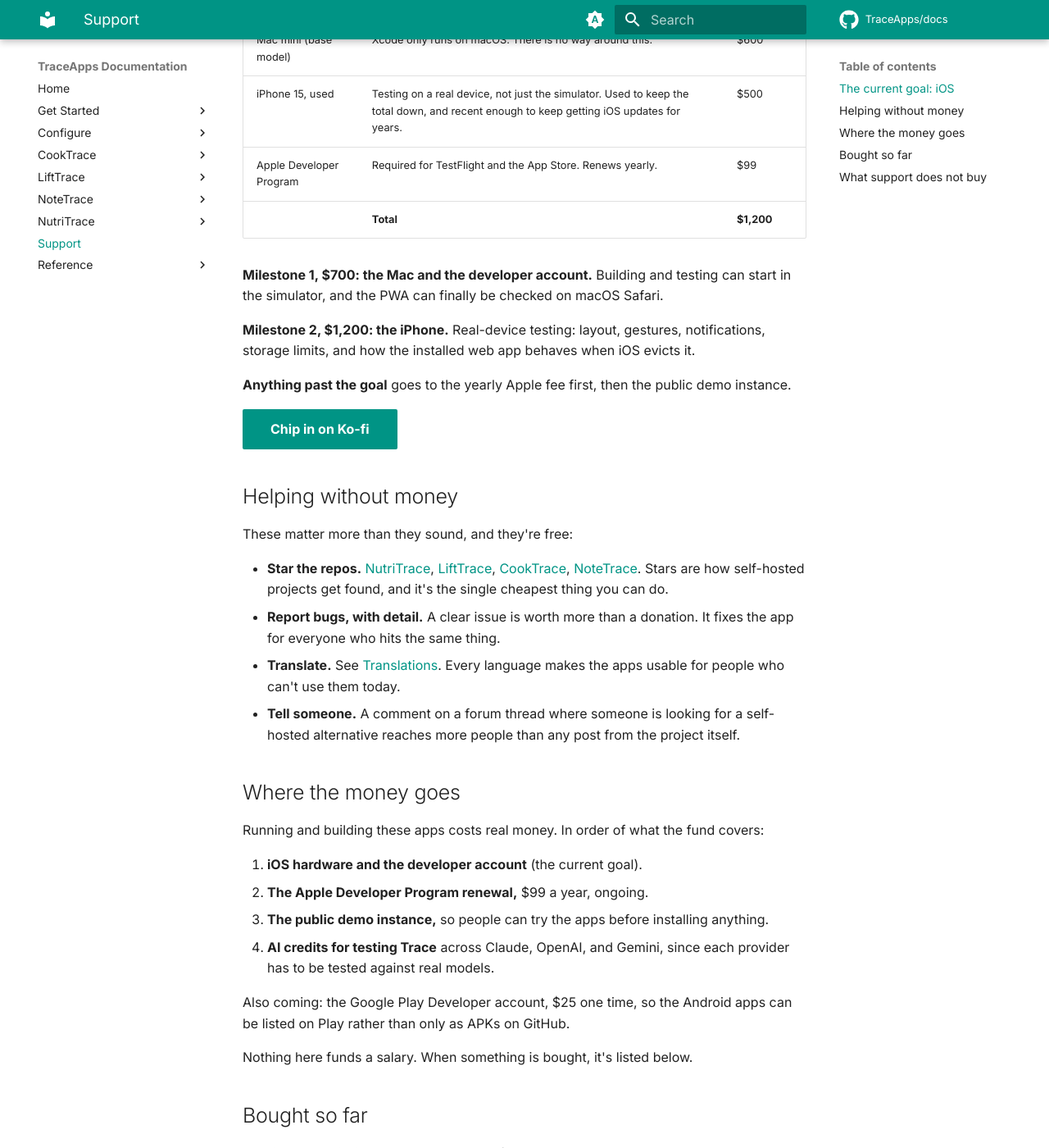
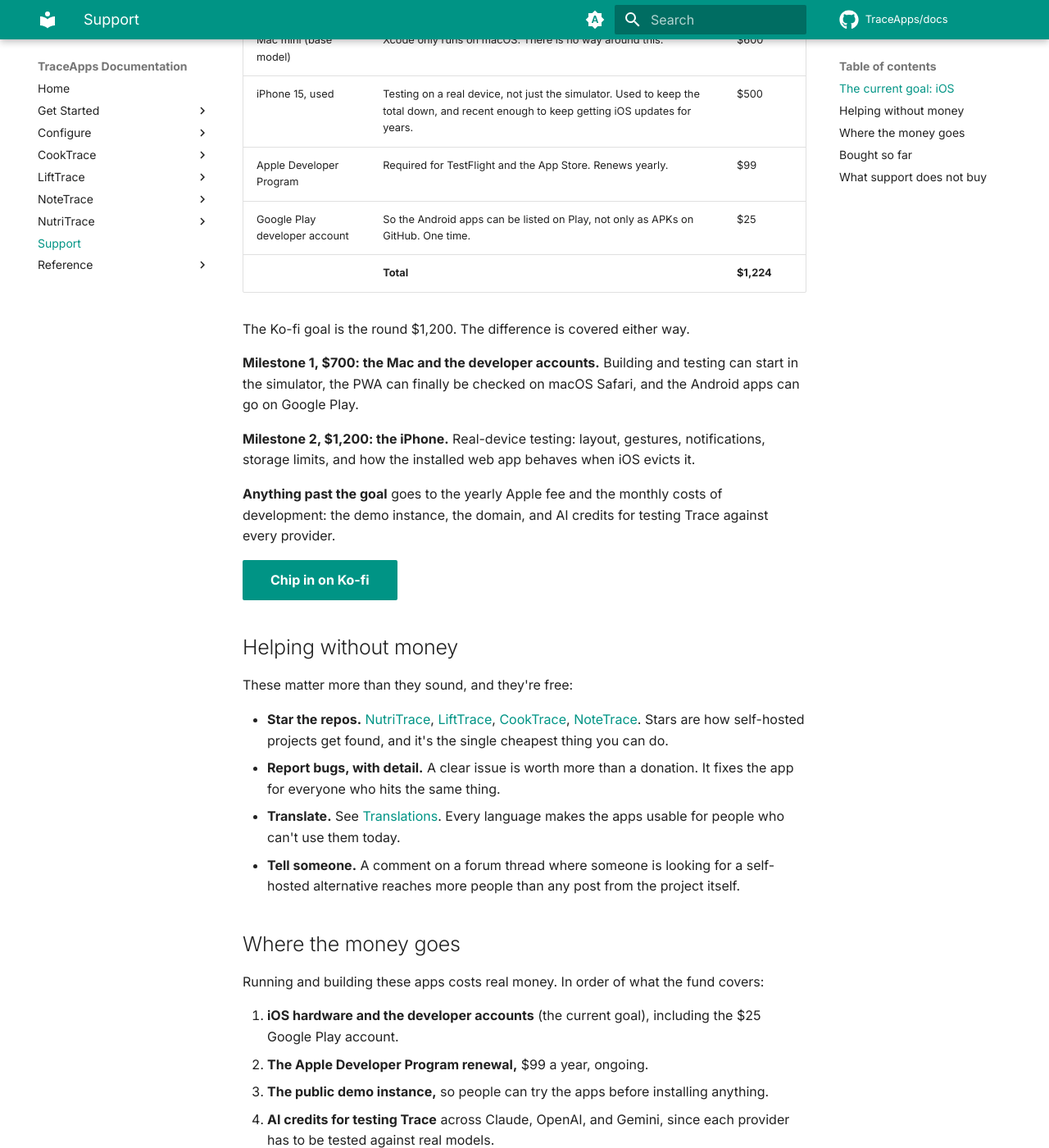
Before and after one commit to TraceApps/docs, an MkDocs documentation site: the page built from docs/support.md, in a window 1280 px wide and 1400 px high, scrolled down 501 px. Shown: the whole window at 82% size. Built offline with MkDocs 1.6.1 and Material for MkDocs 9.7.7, drawn with Linux system fonts in a browser that asks for light colours; comment, search, counter and statistics services are not loaded.

Commit message:
Support page: the Play account is part of the goal

```diff
--- a/docs/support.md
+++ b/docs/support.md
@@ -13,13 +13,16 @@ None of the Trace apps run properly on an iPhone. The web app works in Safari, b
 | Mac mini (base model) | Xcode only runs on macOS. There is no way around this. | $600 |
 | iPhone 15, used | Testing on a real device, not just the simulator. Used to keep the total down, and recent enough to keep getting iOS updates for years. | $500 |
 | Apple Developer Program | Required for TestFlight and the App Store. Renews yearly. | $99 |
-| | **Total** | **$1,200** |
+| Google Play developer account | So the Android apps can be listed on Play, not only as APKs on GitHub. One time. | $25 |
+| | **Total** | **$1,224** |
 
-**Milestone 1, $700: the Mac and the developer account.** Building and testing can start in the simulator, and the PWA can finally be checked on macOS Safari.
+The Ko-fi goal is the round $1,200. The difference is covered either way.
+
+**Milestone 1, $700: the Mac and the developer accounts.** Building and testing can start in the simulator, the PWA can finally be checked on macOS Safari, and the Android apps can go on Google Play.
 
 **Milestone 2, $1,200: the iPhone.** Real-device testing: layout, gestures, notifications, storage limits, and how the installed web app behaves when iOS evicts it.
 
-**Anything past the goal** goes to the yearly Apple fee first, then the public demo instance.
+**Anything past the goal** goes to the yearly Apple fee and the monthly costs of development: the demo instance, the domain, and AI credits for testing Trace against every provider.
 
 [Chip in on Ko-fi](https://ko-fi.com/traceapps){ .md-button .md-button--primary }
 
@@ -36,12 +39,10 @@ These matter more than they sound, and they're free:
 
 Running and building these apps costs real money. In order of what the fund covers:
 
-1. **iOS hardware and the developer account** (the current goal).
+1. **iOS hardware and the developer accounts** (the current goal), including the $25 Google Play account.
 2. **The Apple Developer Program renewal,** $99 a year, ongoing.
 3. **The public demo instance,** so people can try the apps before installing anything.
 4. **AI credits for testing Trace** across Claude, OpenAI, and Gemini, since each provider has to be tested against real models.
-
-Also coming: the Google Play Developer account, $25 one time, so the Android apps can be listed on Play rather than only as APKs on GitHub.
 
 Nothing here funds a salary. When something is bought, it's listed below.
 
```
